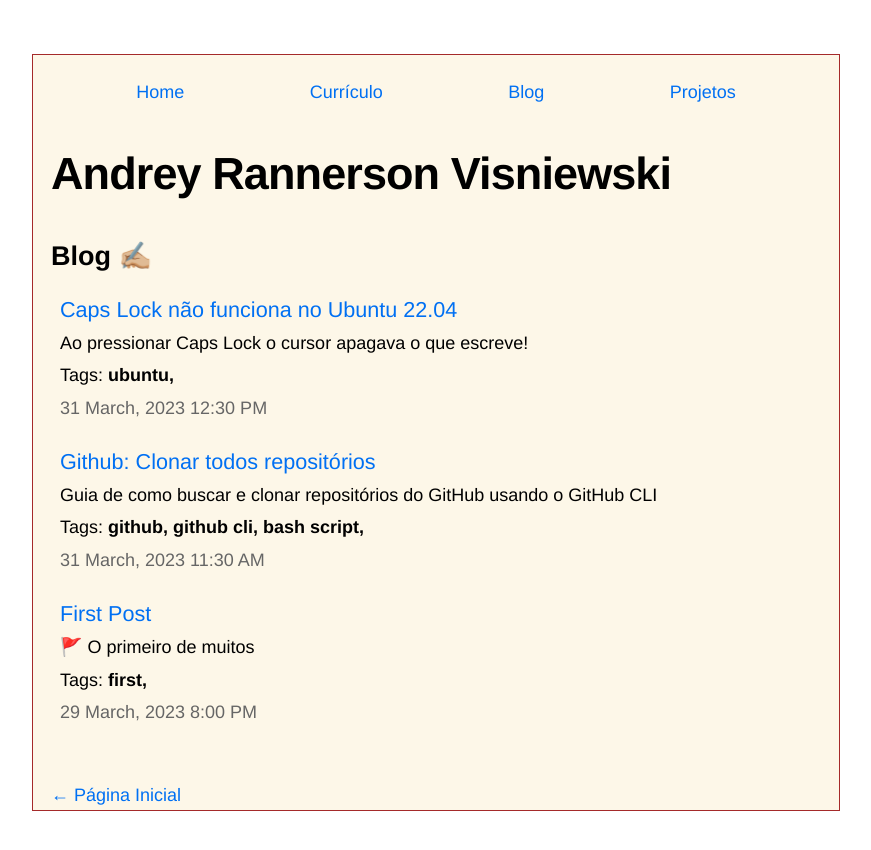
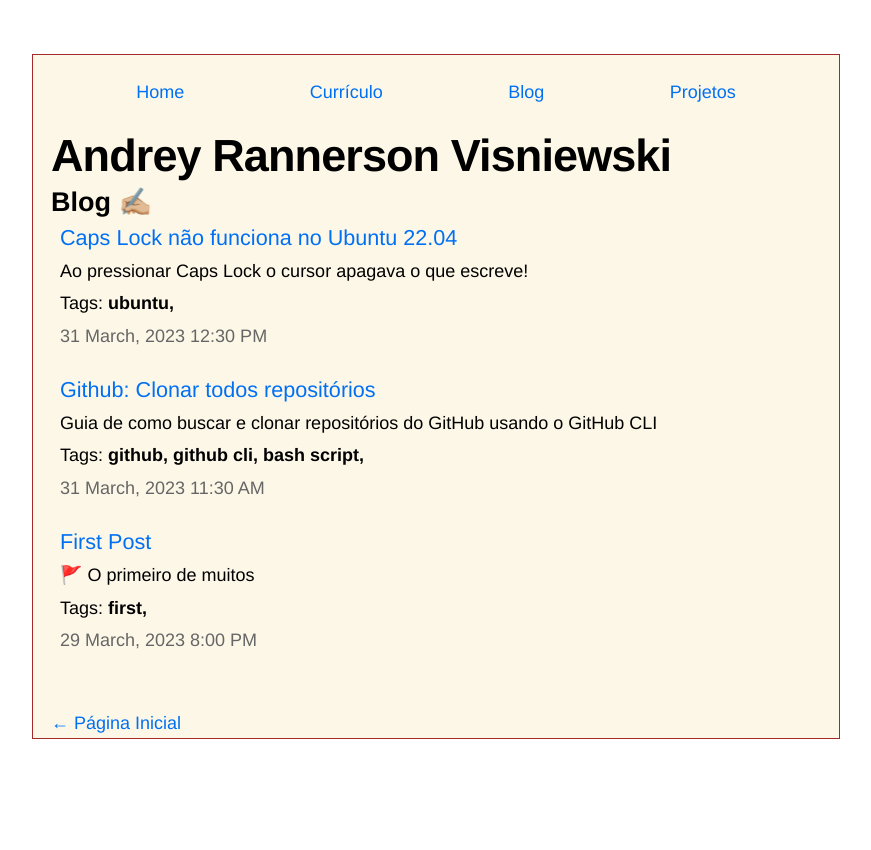
Before and after one commit to Andreyrvs/portfolio-blog, a Next.js app: page /blog in a window 1280 px wide. Shown: the top 850 px of the page, without its empty margins (204-1075 px from the left). Built offline with nearby package versions, Linux system fonts and the light colour scheme.

Commit message:
fix: css

```diff
--- a/src/styles/Home.module.css
+++ b/src/styles/Home.module.css
@@ -37,8 +37,8 @@
 .card:focus,
 .card:hover,
 .card:active {
-  border-color: #0070f3;
-  color: #0070f3;
+  border-color: #0059C5;
+  color: #0059C5;
 }
 
 .card h3 {
@@ -64,7 +64,7 @@
 }
 
 .title a {
-  color: #0070f3;
+  color: #0059C5;
   text-decoration: none;
 }
 
--- a/src/styles/utils.module.css
+++ b/src/styles/utils.module.css
@@ -3,7 +3,7 @@
   font-weight: 800;
   letter-spacing: -0.05rem;
   line-height: 1.2;
-  margin: 1rem 0;
+  margin: 0;
 }
 
 .headingXl {
@@ -11,22 +11,18 @@
   font-weight: 800;
   letter-spacing: -0.05rem;
   line-height: 1.3;
-  margin: 1rem 0;
+  margin: 0;
 }
 
 .headingLg {
   font-size: 1.5rem;
   line-height: 1.4;
-  margin: 1rem 0;
+  margin: 0;
 }
 
 .headingMd {
   font-size: 1.2rem;
   line-height: 1.5;
-}
-
-.borderCircle {
-  border-radius: 9999px;
 }
 
 .colorInherit {
```
